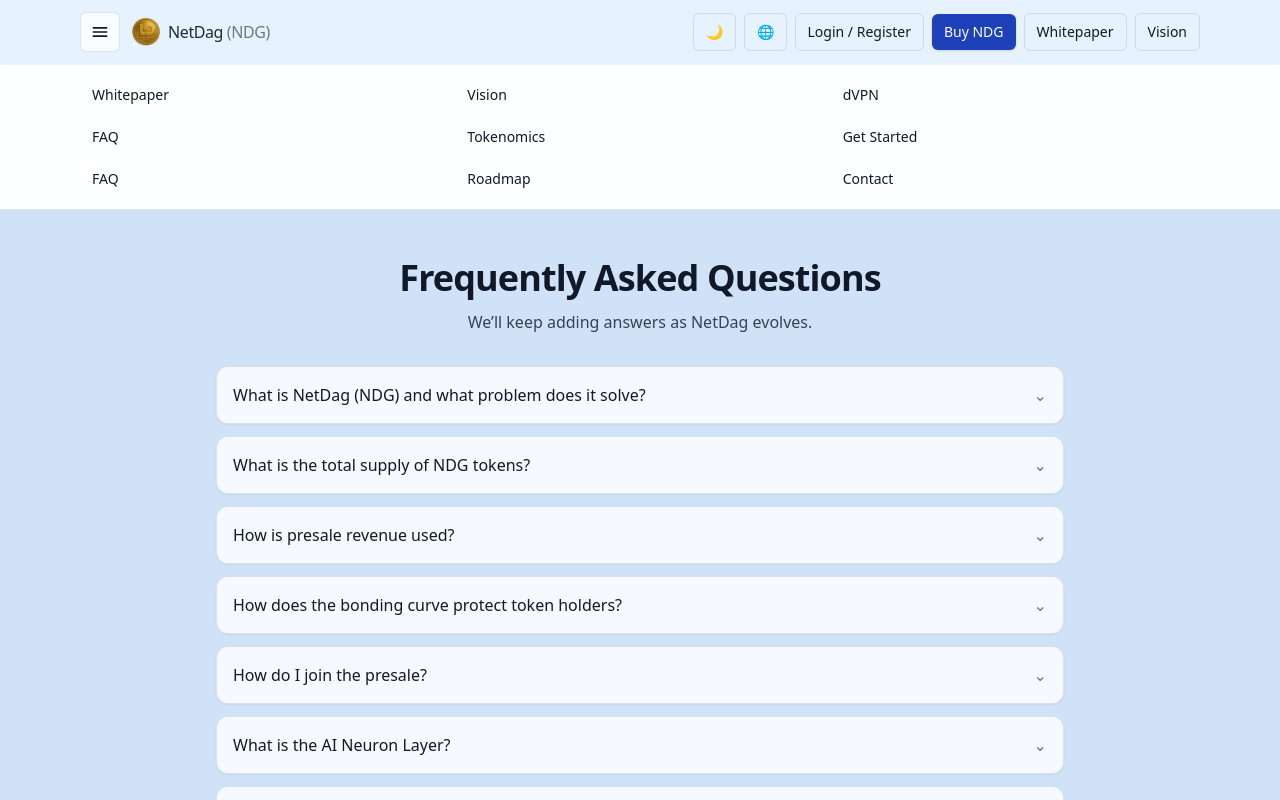
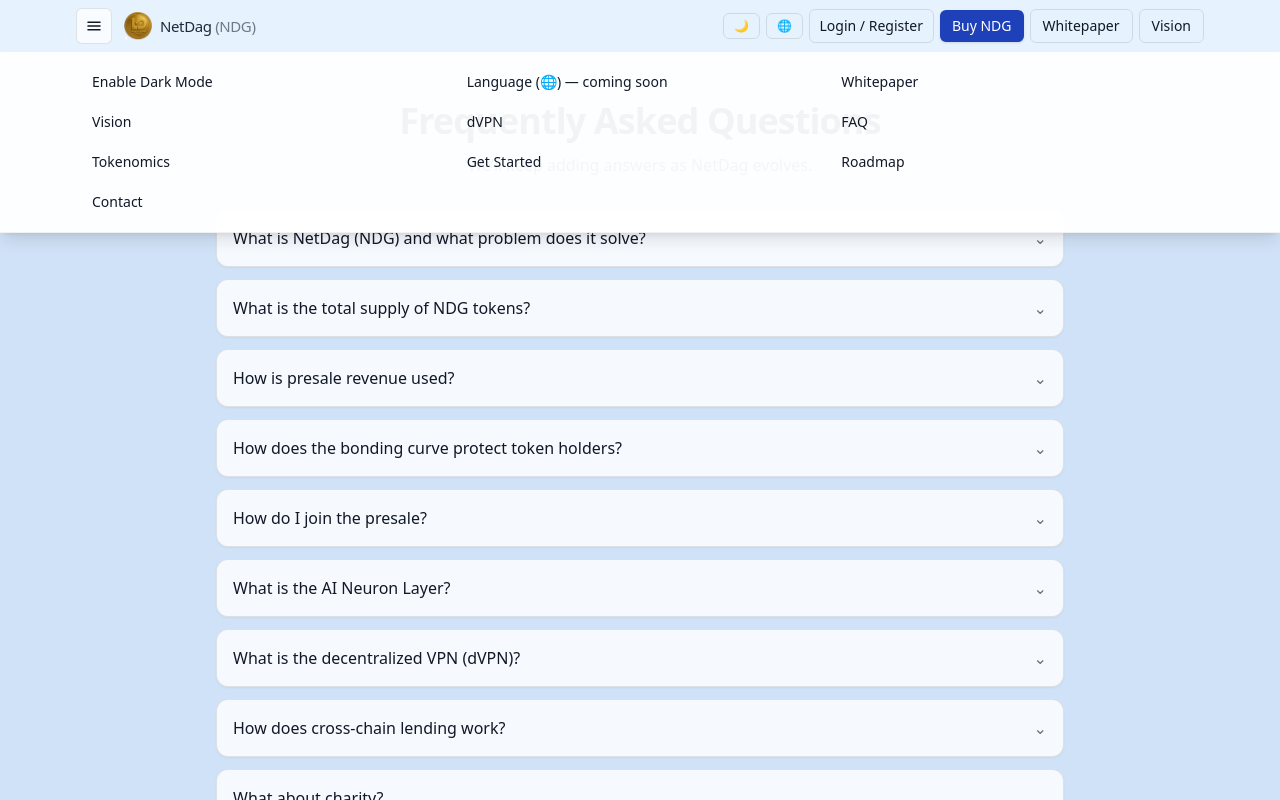
Before and after one commit to JODA-NetDag/fresh-mainnet, a Next.js app: page /faq in a window 1280 px wide. Both pictures are taken after a click on the button "Open menu". Shown: the top 800 px of the page. Built offline with nearby package versions, Linux system fonts and the light colour scheme.

Commit message:
FAQ: single route at /faq; remove components/FAQs

```diff
--- a/src/components/Navbar.tsx
+++ b/src/components/Navbar.tsx
@@ -4,13 +4,6 @@ import { useEffect, useState } from "react";
 import Image from "next/image";
 import Link from "next/link";
 
-/**
- * Header goals:
- * - Left: Hamburger, Logo, Brand ("NetDag (NDG)")
- * - Right: Theme toggle, Language, Login/Register, Buy NDG, Whitepaper, Vision
- * - Removed from top bar: dVPN, Tokenomics, Get Started (moved to drawer)
- * - Header slightly darker than page body
- */
  export default function Navbar() {
   const [open, setOpen] = useState(false);
   const [theme, setTheme] = useState<"light" | "dark">("light");
@@ -39,130 +32,133 @@ export default function Navbar() {
 
   return (
     <header className="sticky top-0 z-50 border-b border-black/5 bg-sky-50/70 backdrop-blur dark:border-white/10 dark:bg-slate-900/70">
-      <div className="mx-auto flex max-w-6xl items-center justify-between px-3 py-2 md:px-4 md:py-3">
-        {/* Left cluster */}
+      <div className="mx-auto flex max-w-6xl items-center justify-between px-3 py-2">
+        {/* LEFT: single hamburger + logo */}
          <div className="flex items-center gap-2 md:gap-3">
-          {/* 3-dash menu */}
           <button
             aria-label="Open menu"
             onClick={() => setOpen((v) => !v)}
-            className="inline-flex h-9 w-9 items-center justify-center rounded-md border border-black/10 bg-white/70 hover:bg-white/90 dark:border-white/10 dark:bg-white/5 dark:hover:bg-white/10 md:h-10 md:w-10"
+            className="inline-flex h-8 w-8 items-center justify-center rounded-md border border-black/10 bg-white/70 hover:bg-white/90 dark:border-white/10 dark:bg-white/5 dark:hover:bg-white/10 md:h-9 md:w-9"
           >
-            <svg width="20" height="20" viewBox="0 0 24 24" fill="none" stroke="currentColor">
+            <svg width="18" height="18" viewBox="0 0 24 24" fill="none" stroke="currentColor">
               <path strokeWidth="2" strokeLinecap="round" d="M4 7h16M4 12h16M4 17h16" />
             </svg>
           </button>
 
-          {/* Logo + brand */}
            <Link href="/" className="flex items-center gap-2">
             <Image
-              src="/images/NetDagLogo.png"   // transparent PNG you uploaded
+              src="/images/NetDagLogo.png"      // transparent PNG
               alt="NetDag"
               width={26}
               height={26}
               priority
               className="h-6 w-6 md:h-7 md:w-7 bg-transparent"
             />
-            <span className="text-sm font-medium tracking-tight text-slate-800 dark:text-slate-100 md:text-base">
+            <span className="text-sm font-medium tracking-tight text-slate-800 dark:text-slate-100 md:text-[15px]">
               NetDag <span className="opacity-60">(NDG)</span>
             </span>
           </Link>
         </div>
 
-        {/* Right cluster */}
-        <nav className="flex items-center gap-1.5 md:gap-2">
-          {/* Smaller icons on mobile */}
+        {/* RIGHT: small buttons; theme/lang hidden on mobile (moved into drawer) */}
+        <nav className="flex items-center gap-1.5">
+          {/* Theme + Language on desktop only */}
           <button
             onClick={toggleTheme}
-            className="rounded-md border border-black/10 px-2 py-1 text-xs hover:bg-white/70 dark:border-white/10 dark:hover:bg-white/10 md:px-3 md:py-2 md:text-sm"
+            className="hidden rounded-md border border-black/10 px-2.5 py-1 text-xs hover:bg-white/70 dark:border-white/10 dark:hover:bg-white/10 md:inline-flex"
             aria-label="Toggle theme"
             title="Toggle day/night"
           >
             {theme === "light" ? "🌙" : "☀️"}
            </button>
-
-          {/* Language (placeholder) */}
           <button
-            className="rounded-md border border-black/10 px-2 py-1 text-xs hover:bg-white/70 dark:border-white/10 dark:hover:bg-white/10 md:px-3 md:py-2 md:text-sm"
+            className="hidden rounded-md border border-black/10 px-2.5 py-1 text-xs hover:bg-white/70 dark:border-white/10 dark:hover:bg-white/10 md:inline-flex"
             aria-label="Change language"
             title="Change language"
           >
             🌐
           </button>
 
-          {/* Login/Register (anchors for now) */}
            <Link
             href="/#login"
-            className="rounded-md border border-black/10 px-2.5 py-1.5 text-xs hover:bg-white/70 dark:border-white/10 dark:hover:bg-white/10 md:px-3 md:py-2 md:text-sm"
+            className="rounded-md border border-black/10 px-2.5 py-1.5 text-xs hover:bg-white/70 dark:border-white/10 dark:hover:bg-white/10 md:text-sm"
           >
             Login / Register
           </Link>
 
-          {/* Buy NDG (connect wallet later) */}
            <Link
             href="/#buy-ndg"
-            className="rounded-md bg-[#1E40B8] px-2.5 py-1.5 text-xs text-white shadow hover:opacity-90 md:px-3 md:py-2 md:text-sm"
+            className="rounded-md bg-[#1E40B8] px-3 py-1.5 text-xs text-white shadow hover:opacity-90 md:text-sm"
           >
             Buy NDG
           </Link>
 
-          {/* Hide these on mobile; show on md+ only */}
+          {/* Keep these only on desktop; mobile users get them in the drawer */}
           <Link
             href="/whitepaper"
-            className="hidden rounded-md border border-black/10 px-3 py-2 text-sm hover:bg-white/70 dark:border-white/10 dark:hover:bg-white/10 md:inline-flex"
+            className="hidden rounded-md border border-black/10 px-3 py-1.5 text-sm hover:bg-white/70 dark:border-white/10 dark:hover:bg-white/10 md:inline-flex"
           >
             Whitepaper
            </Link>
-
           <Link
             href="/vision"
-            className="hidden rounded-md border border-black/10 px-3 py-2 text-sm hover:bg-white/70 dark:border-white/10 dark:hover:bg-white/10 md:inline-flex"
+            className="hidden rounded-md border border-black/10 px-3 py-1.5 text-sm hover:bg-white/70 dark:border-white/10 dark:hover:bg-white/10 md:inline-flex"
           >
             Vision
           </Link>
         </nav>
-
-        {/* Mobile */}
-        <button
-          className="md:hidden rounded-md border px-3 py-2"
-          onClick={() => setOpen((v) => !v)}
-          aria-label="Toggle menu"
-        >
-          ☰
-        </button>
        </div>
 
-      {/* Slide-down drawer for 3-dash menu */}
+      {/* DROP-DOWN MENU (under header, not covering the page) */}
       {open && (
-        <div className="border-t border-black/5 bg-white/95 backdrop-blur dark:border-white/10 dark:bg-slate-900/95">
+        <div className="absolute inset-x-0 top-full border-b border-black/5 bg-white/95 shadow-lg backdrop-blur dark:border-white/10 dark:bg-slate-900/95">
           <div className="mx-auto max-w-6xl px-3 py-3 md:px-4">
-            <div className="grid grid-cols-1 gap-1.5 text-sm sm:grid-cols-2 md:grid-cols-3">
-              {/* Items we keep in the menu on mobile */}
-              <Link href="/whitepaper" className="rounded-md px-3 py-2 hover:bg-black/5 dark:hover:bg-white/10">
+            <div className="grid grid-cols-1 gap-1 text-sm sm:grid-cols-2 md:grid-cols-3">
+              {/* Mobile-only controls */}
+              <button
+                onClick={() => {
+                  toggleTheme();
+                  setOpen(false);
+                }}
+                className="rounded-md px-3 py-2 text-left hover:bg-black/5 dark:hover:bg-white/10"
+              >
+                {theme === "light" ? "Enable Dark Mode" : "Enable Light Mode"}
+              </button>
+              <button className="rounded-md px-3 py-2 text-left hover:bg-black/5 dark:hover:bg-white/10">
+                Language (🌐) — coming soon
+              </button>
+
+              {/* Navigation items */}
+              <Link href="/whitepaper" onClick={() => setOpen(false)}
+                className="rounded-md px-3 py-2 hover:bg-black/5 dark:hover:bg-white/10">
                 Whitepaper
               </Link>
-              <Link href="/vision" className="rounded-md px-3 py-2 hover:bg-black/5 dark:hover:bg-white/10">
+              <Link href="/vision" onClick={() => setOpen(false)}
+                className="rounded-md px-3 py-2 hover:bg-black/5 dark:hover:bg-white/10">
                 Vision
               </Link>
-              <Link href="/dvpn" className="rounded-md px-3 py-2 hover:bg-black/5 dark:hover:bg-white/10">
+              <Link href="/dvpn" onClick={() => setOpen(false)}
+                className="rounded-md px-3 py-2 hover:bg-black/5 dark:hover:bg-white/10">
                 dVPN
               </Link>
-              <Link href="/faq" className="rounded-md px-3 py-2 hover:bg-black/5 dark:hover:bg-white/10">
+              <Link href="/faq" onClick={() => setOpen(false)}
+                className="rounded-md px-3 py-2 hover:bg-black/5 dark:hover:bg-white/10">
                 FAQ
               </Link>
-              <Link href="/#tokenomics" className="rounded-md px-3 py-2 hover:bg-black/5 dark:hover:bg-white/10">
+              <Link href="/#tokenomics" onClick={() => setOpen(false)}
+                className="rounded-md px-3 py-2 hover:bg-black/5 dark:hover:bg-white/10">
                 Tokenomics
               </Link>
-              <Link href="/#get-started" className="rounded-md px-3 py-2 hover:bg-black/5 dark:hover:bg-white/10">
+              <Link href="/#get-started" onClick={() => setOpen(false)}
+                className="rounded-md px-3 py-2 hover:bg-black/5 dark:hover:bg-white/10">
                 Get Started
               </Link>
-              <Link href="/faq" className="rounded-md px-3 py-2 hover:bg-black/5 dark:hover:bg-white/10">
-                FAQ
-              </Link>
-              <Link href="/#roadmap" className="rounded-md px-3 py-2 hover:bg-black/5 dark:hover:bg-white/10">
+              <Link href="/#roadmap" onClick={() => setOpen(false)}
+                className="rounded-md px-3 py-2 hover:bg-black/5 dark:hover:bg-white/10">
                 Roadmap
               </Link>
-              <Link href="/#contact" className="rounded-md px-3 py-2 hover:bg-black/5 dark:hover:bg-white/10">
+              <Link href="/#contact" onClick={() => setOpen(false)}
+                className="rounded-md px-3 py-2 hover:bg-black/5 dark:hover:bg-white/10">
                 Contact
               </Link>
             </div>
```
Lines whose indentation alone changed are shown as unchanged.
